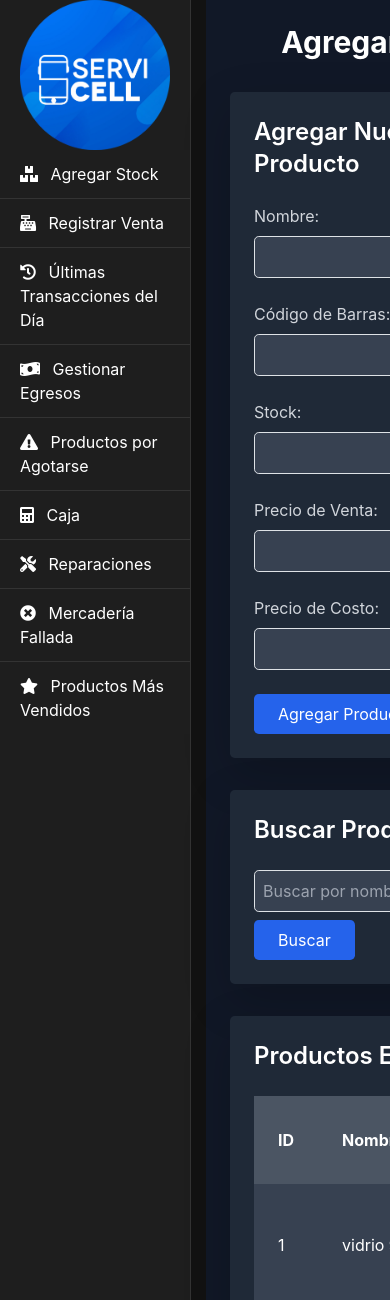
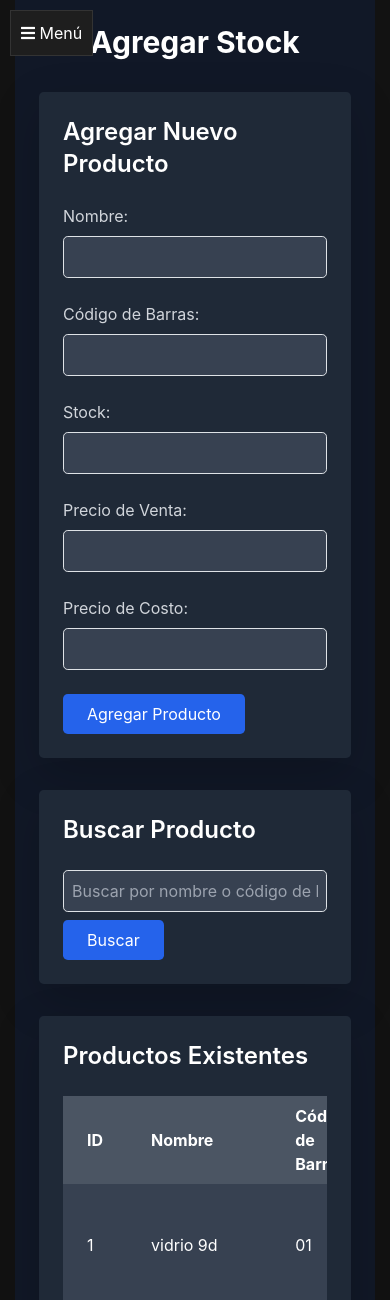
Before and after one commit to NahunMenem/servicell_sistema, a Flask app: page /agregar_stock in a window 390 px wide; the page is wider, and only the part inside the window is pictured. Shown: the top 1300 px of that part. Run offline with Flask 3, Linux system fonts and the light colour scheme; data comes from the database, SQL or seed files in the repository; some libraries are stand-ins or nearby versions.

Commit message:
primer comit2

```diff
--- a/templates/base.html
+++ b/templates/base.html
@@ -6,15 +6,11 @@
     <title>Sistema - Servicell</title>
     <link href="https://stackpath.bootstrapcdn.com/bootstrap/4.5.2/css/bootstrap.min.css" rel="stylesheet">
     <link href="https://cdnjs.cloudflare.com/ajax/libs/font-awesome/5.15.4/css/all.min.css" rel="stylesheet">
-    <!-- jQuery (requerido por Bootstrap 4) -->
     <script src="https://code.jquery.com/jquery-3.5.1.slim.min.js"></script>
-    <!-- Popper.js (requerido para los componentes interactivos de Bootstrap) -->
     <script src="https://cdn.jsdelivr.net/npm/@popperjs/core@2.5.2/dist/umd/popper.min.js"></script>
-    <!-- Bootstrap JavaScript -->
     <script src="https://stackpath.bootstrapcdn.com/bootstrap/4.5.2/js/bootstrap.min.js"></script>
     <script src="https://cdn.tailwindcss.com"></script>
     <style>
-        /* Estilos personalizados para el modo oscuro */
         body {
             background-color: #121212;
             color: #ffffff;
@@ -49,9 +45,52 @@
             height: auto;
             display: block;
         }
+
+        /* Estilos para el botón de toggle en móviles */
+        #sidebarToggle {
+            display: none; /* Oculto por defecto */
+            position: fixed;
+            top: 10px;
+            left: 10px;
+            z-index: 1000;
+            background-color: #1e1e1e;
+            border: 1px solid #333333;
+            color: #ffffff;
+            padding: 10px;
+            cursor: pointer;
+        }
+
+        @media (max-width: 768px) {
+            #sidebarToggle {
+                display: block; /* Mostrar solo en móviles */
+            }
+
+            #sidebar-wrapper {
+                position: fixed;
+                top: 0;
+                left: -250px; /* Ocultar el sidebar por defecto */
+                height: 100vh;
+                width: 250px;
+                transition: left 0.3s ease;
+                z-index: 999;
+            }
+
+            #sidebar-wrapper.active {
+                left: 0; /* Mostrar el sidebar */
+            }
+
+            .container-fluid {
+                margin-left: 0 !important; /* Ajustar el contenido principal */
+            }
+        }
     </style>
 </head>
 <body>
+    <!-- Botón para mostrar/ocultar el sidebar en móviles -->
+    <button id="sidebarToggle">
+        <i class="fas fa-bars"></i> Menú
+    </button>
+
     <div class="d-flex" id="wrapper">
         <!-- Sidebar -->
         <div class="bg-light border-right" id="sidebar-wrapper">
@@ -86,7 +125,6 @@
                 <a href="{{ url_for('reparaciones') }}" class="list-group-item list-group-item-action">
                     <i class="fas fa-tools me-2"></i> Reparaciones
                 </a>
-                <!-- Nueva opción para Mercadería Fallada -->
                 <a href="{{ url_for('mercaderia_fallada') }}" class="list-group-item list-group-item-action">
                     <i class="fas fa-times-circle me-2"></i> Mercadería Fallada
                 </a>
@@ -105,8 +143,12 @@
     </div>
     <!-- /#wrapper -->
 
-    <script src="https://code.jquery.com/jquery-3.5.1.slim.min.js"></script>
-    <script src="https://cdn.jsdelivr.net/npm/@popperjs/core@2.5.2/dist/umd/popper.min.js"></script>
-    <script src="https://stackpath.bootstrapcdn.com/bootstrap/4.5.2/js/bootstrap.min.js"></script>
+    <script>
+        // JavaScript para manejar el sidebar en móviles
+        document.getElementById('sidebarToggle').addEventListener('click', function() {
+            const sidebar = document.getElementById('sidebar-wrapper');
+            sidebar.classList.toggle('active');
+        });
+    </script>
 </body>
 </html>
```
Also changed, not shown: templates/inicio.html (+10 -9 lines).
